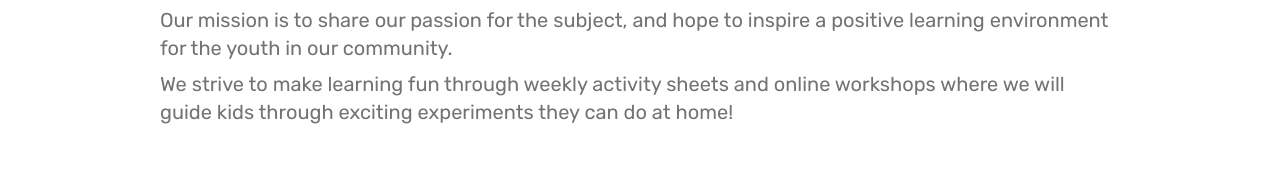
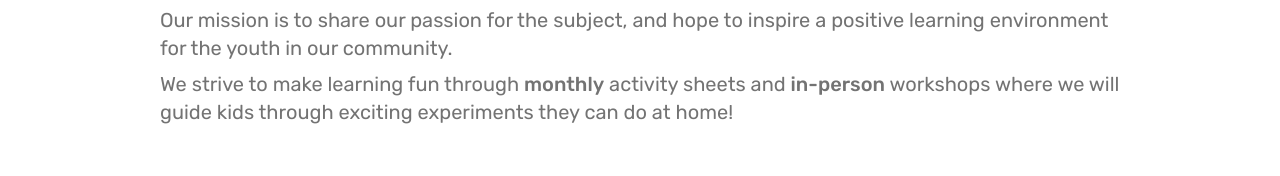
Before and after one commit to ritchiexia/jitjots, a Next.js app: page /about in a window 1280 px wide. Shown: the part 234-410 px from the top of the page. Built offline with nearby package versions, Linux system fonts and the light colour scheme.

Commit message:
Update page.tsx

```diff
--- a/src/app/about/page.tsx
+++ b/src/app/about/page.tsx
@@ -132,8 +132,8 @@ export default function About() {
               community.
             </p>
             <p>
-              We strive to make learning fun through weekly activity sheets and
-              online workshops where we will guide kids through exciting
+              We strive to make learning fun through <b className="font-medium">monthly</b> activity sheets
+              and <b className="font-medium">in-person</b> workshops where we will guide kids through exciting
               experiments they can do at home!
             </p>
           </div>
```
